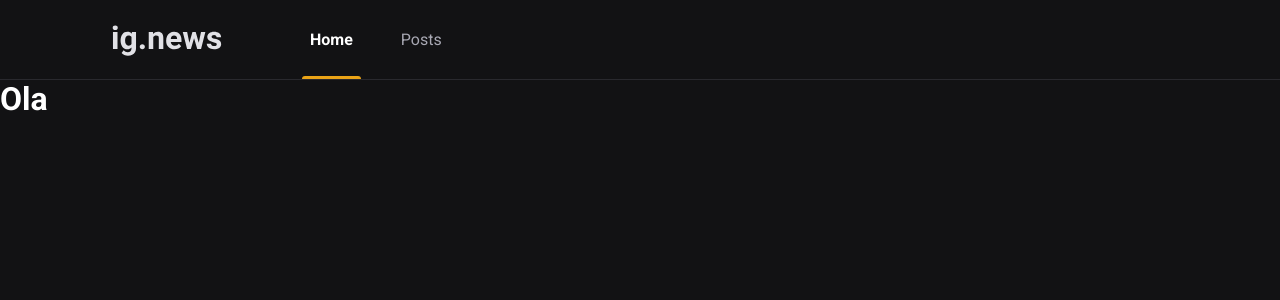
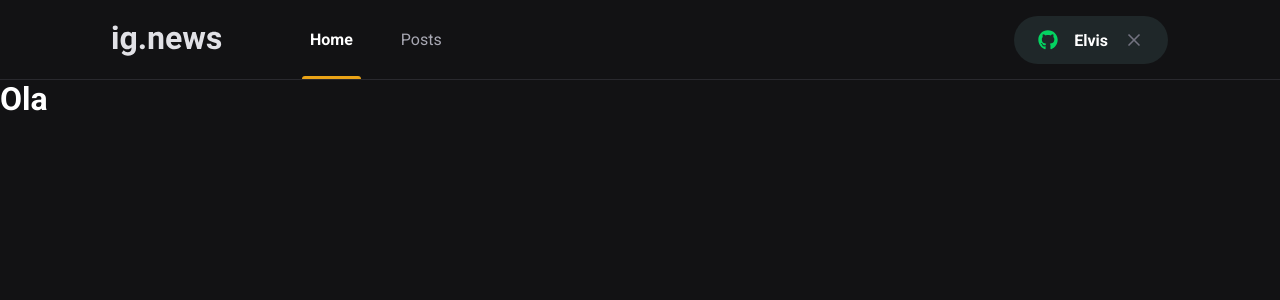
Before and after one commit to elvisea/ignews, a Next.js app: page / in a window 1280 px wide. Shown: the top 300 px of the page. Built offline with nearby package versions, Linux system fonts and the light colour scheme.

Commit message:
Componente: SignInButton

```diff
--- a/package.json
+++ b/package.json
@@ -11,6 +11,7 @@
     "next": "10.2.0",
     "react": "17.0.2",
     "react-dom": "17.0.2",
+    "react-icons": "^4.2.0",
     "sass": "^1.32.12"
   },
   "devDependencies": {
--- a/src/components/Header/index.tsx
+++ b/src/components/Header/index.tsx
@@ -1,3 +1,4 @@
+import { SignInButton } from "../SignInButton";
 import styles from "./styles.module.scss";
 
 export function Header() {
@@ -9,6 +10,8 @@
           <a className={styles.active} href="">Home</a>
           <a href="">Posts</a>
         </nav>
+
+        <SignInButton />
       </div>
     </header>
   );
--- /dev/null
+++ b/src/components/SignInButton/index.tsx
@@ -0,0 +1,24 @@
+import { FaGithub } from "react-icons/fa";
+import { FiX } from "react-icons/fi";
+
+import styles from "./styles.module.scss";
+
+export function SignInButton() {
+  const isUserLoggedIn = true
+
+  return isUserLoggedIn ? (
+    <button type="button" className={styles.signInButton}>
+      <FaGithub color="#04d361" />
+        Elvis
+      <FiX color="#737380" />
+    </button>
+  ) : (
+    <button
+      type="button"
+      className={styles.signInButton}
+    >
+      <FaGithub color="#eba417" />
+      Sign in with GitHub
+    </button>
+  );
+}
--- /dev/null
+++ b/src/components/SignInButton/styles.module.scss
@@ -0,0 +1,34 @@
+
+.signInButton {
+  height: 3rem;
+  border-radius: 3rem;
+  background: var(--gray-850);
+  border: 0;
+  padding: 0 1.5rem;
+
+  display: flex;
+  align-items: center;
+  justify-content: center;
+
+  color: var(--white);
+  font-weight: bold;
+
+  svg {
+    width: 20px;
+    height: 20px;
+
+    &:first-child {
+      margin-right: 1rem;
+    }
+
+    &:last-child {
+      margin-left: 1rem;
+    }
+  }
+
+  transition: filter 0.2s;
+
+  &:hover {
+    filter: brightness(0.8);
+  }
+}
```
Also changed, not shown: 1 other file (tests, documents, lock files or other folders).
